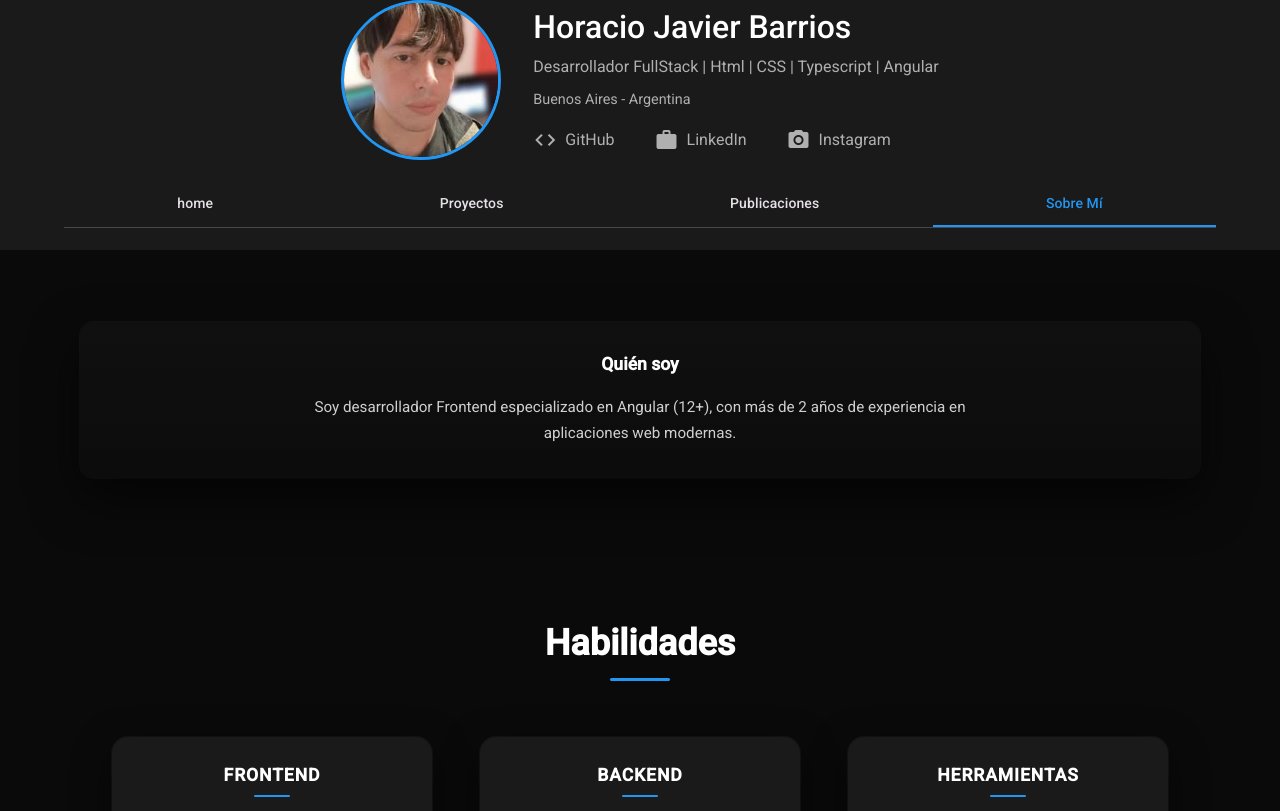
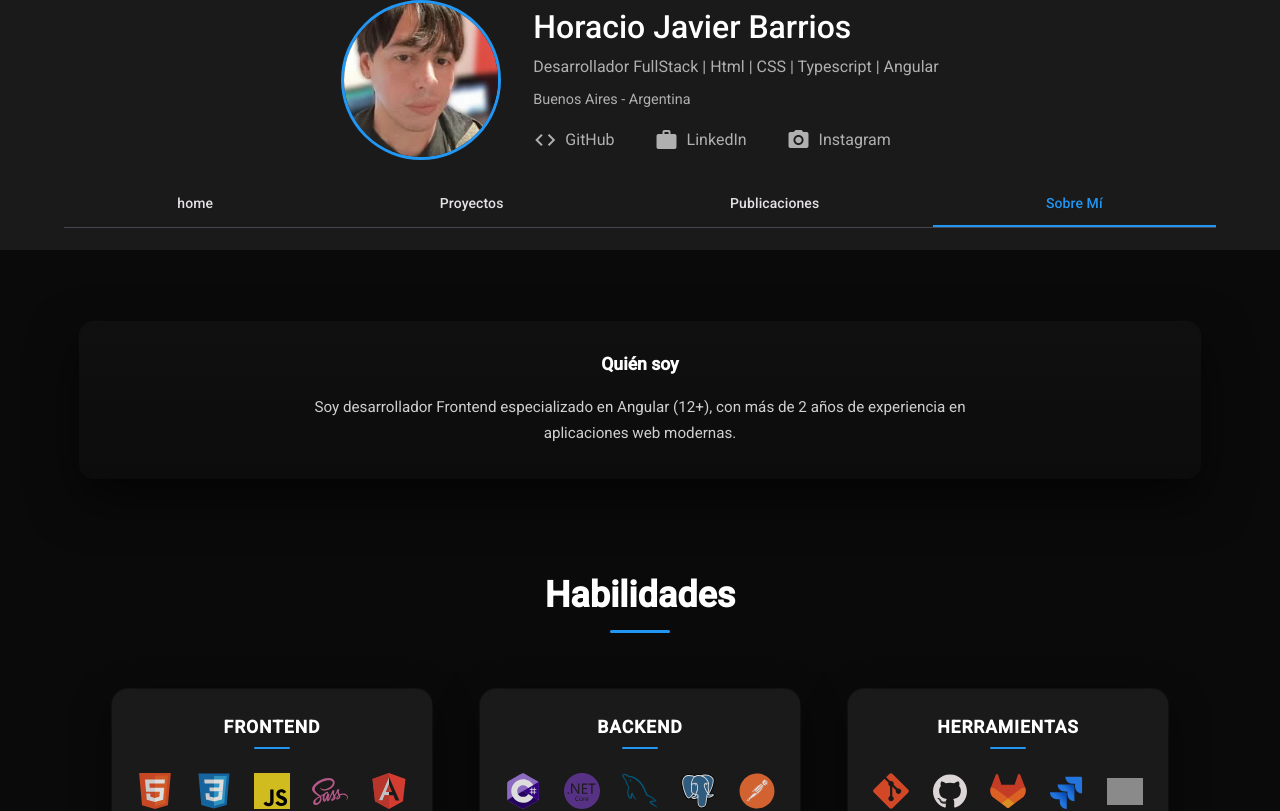
Before and after one commit to HoracioxBarrios/mi-portafolio-en-angular-v21, an Angular app: page /sobre-mi in a window 1280 px wide. Shown: the top 811 px of the page. Built offline with nearby package versions, Linux system fonts and the light colour scheme; grey boxes are pictures that could not be loaded.

Commit message:
sobre mi- ajuste en la separacion de elementos.

```diff
--- a/src/app/features/sobre-mi/sobre-mi.scss
+++ b/src/app/features/sobre-mi/sobre-mi.scss
@@ -9,7 +9,7 @@
   &__container {
     display: flex;
     flex-direction: column;
-    gap: 4rem;
+    gap: 1rem;
   }
 
   &__header {
```
